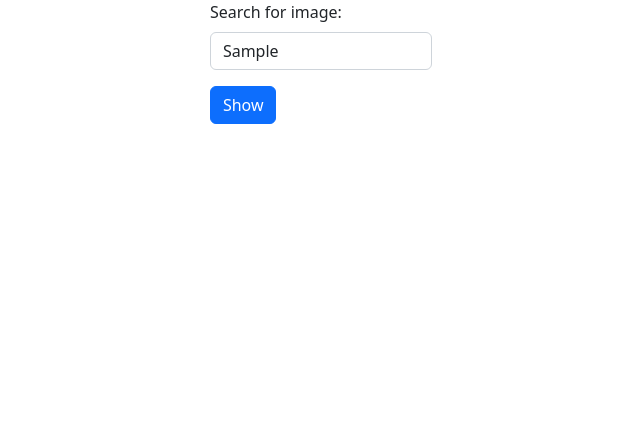
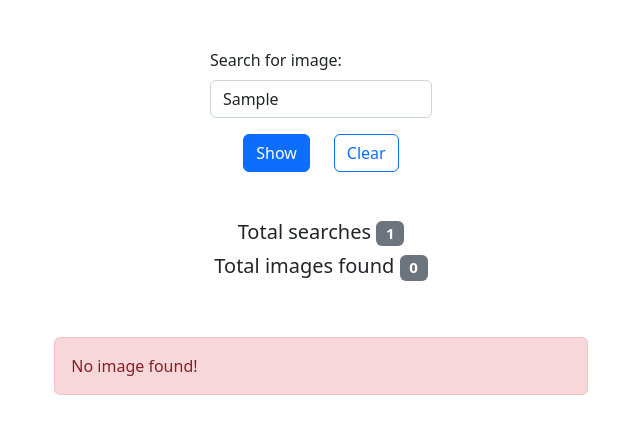
Before and after one commit to zivattias/React_useState_Practice, a React (Create React App) app: page / in a window 1280 px wide. Both pictures are taken after typing "Sample" into the empty fields and a click on the button "Show". Shown: the top 434 px of the page, without its empty margins (319-959 px from the left). Built offline with nearby package versions, Linux system fonts and the light colour scheme.

Commit message:
exercise submission

```diff
--- /dev/null
+++ b/src/ImgCounter/ImgCounter.js
@@ -0,0 +1,16 @@
+import Badge from "react-bootstrap/Badge";
+
+export default function ImgCounter(props) {
+    return (
+        <div className="d-flex justify-content-center align-items-center flex-column">
+            <h5>
+                Total searches{" "}
+                <Badge bg="secondary">{props.totalSearches}</Badge>
+            </h5>
+            <h5>
+                Total images found{" "}
+                <Badge bg="secondary">{props.imagesFound}</Badge>
+            </h5>
+        </div>
+    );
+}
--- a/src/SearchImg/SearchForm.js
+++ b/src/SearchImg/SearchForm.js
@@ -1,47 +1,113 @@
 import { useState } from "react";
 import { Button, Form, Stack } from "react-bootstrap";
-import {IMG_DATA} from "./imgsData.js"
+import Alert from "react-bootstrap/Alert";
+import ImgButtons from "../ImgButtons/ImgButtons.js";
+import ImgCounter from "../ImgCounter/ImgCounter.js";
+import { IMG_DATA } from "./imgsData.js";
 import SearchImg from "./SearchImg";
 
-
 export default function SearchForm(props) {
-
-    const [searchText, setSearchText] = useState("")
-    const [currImgUrl, setCurrImgUrl] = useState(null)
+    const [searchText, setSearchText] = useState("");
+    const [currImgUrl, setCurrImgUrl] = useState(null);
+    const [currImgIdx, setImgIdx] = useState(0);
+    const [totalSearches, setTotalSearches] = useState(0);
+    const [imagesFound, setImagesFound] = useState(0);
 
     const handleTextSubmit = (event) => {
-
-        event.preventDefault()
-        console.log(IMG_DATA)
+        event.preventDefault();
+        console.log(IMG_DATA);
 
         if (searchText.toLowerCase() in IMG_DATA) {
-            console.log(IMG_DATA.searchText)
-            setCurrImgUrl(IMG_DATA[searchText])
+            console.log(IMG_DATA.searchText);
+            // setCurrImgUrl(IMG_DATA[searchText][currImgIdx]);
+            if (Array.isArray(IMG_DATA[searchText])) {
+                setCurrImgUrl(IMG_DATA[searchText][0]);
+            } else {
+                setCurrImgUrl(IMG_DATA[searchText]);
+            }
+            setImagesFound((n) => n + 1);
+        } else {
+            setCurrImgUrl("NOT_FOUND");
         }
-    }
+        setTotalSearches((n) => n + 1);
+        setImgIdx(0);
+    };
 
-    return(
+    const handleResetButton = () => {
+        setCurrImgUrl(null);
+        setSearchText("");
+    };
+
+    const getImagesAmount = (searchText) => {
+        if (Array.isArray(IMG_DATA[searchText])) {
+            return IMG_DATA[searchText].length;
+        }
+        return 1;
+    };
+
+    const handleImagesIndex = (direction) => {
+        console.log(currImgIdx);
+        if (direction === "R") {
+            if (currImgIdx !== IMG_DATA[searchText].length - 1) {
+                setImgIdx((n) => n + 1);
+                setCurrImgUrl(IMG_DATA[searchText][currImgIdx + 1]);
+            }
+        } else if (direction === "L") {
+            if (currImgIdx !== 0) {
+                setImgIdx((n) => n - 1);
+                setCurrImgUrl(IMG_DATA[searchText][currImgIdx - 1]);
+            }
+        }
+        console.log(currImgIdx);
+    };
+
+    return (
         <Stack gap={5} className="col-md-5 mx-auto">
             <Form className="col-md-5 mx-auto" onSubmit={handleTextSubmit}>
                 <Form.Group className="mb-3">
-                    <Form.Label>Search for image:</Form.Label>
+                    <Form.Label className="mt-5">Search for image:</Form.Label>
                     {/* Controlled component */}
                     <Form.Control
                         type="text"
                         placeholder="Insert your text here"
                         value={searchText}
-                        onChange = {
-                            (event) => {setSearchText(event.target.value)}}
+                        onChange={(event) => {
+                            setSearchText(event.target.value);
+                        }}
                     />
                 </Form.Group>
-
-                <Button variant="primary" type="submit">Show</Button>
+                <div className="d-flex justify-content-center align-items-center">
+                    <Button className="me-4" variant="primary" type="submit">
+                        Show
+                    </Button>
+                    {currImgUrl && (
+                        <Button
+                            onClick={handleResetButton}
+                            variant="outline-primary"
+                            type="reset"
+                        >
+                            Clear
+                        </Button>
+                    )}
+                </div>
             </Form>
-
-            {currImgUrl &&
-                <SearchImg imgUrl={currImgUrl}/>
-            }
+            <ImgCounter
+                totalSearches={totalSearches}
+                imagesFound={imagesFound}
+            ></ImgCounter>
+            {currImgUrl === "NOT_FOUND" && (
+                <Alert variant="danger">No image found!</Alert>
+            )}
+            {currImgUrl !== "NOT_FOUND" && currImgUrl !== null && (
+                <>
+                    <SearchImg imgUrl={currImgUrl} />
+                    <ImgButtons
+                        onButtonClicked={handleImagesIndex}
+                        currIdx={currImgIdx + 1}
+                        arrLen={getImagesAmount(searchText)}
+                    ></ImgButtons>
+                </>
+            )}
         </Stack>
-    )
-
+    );
 }
--- a/src/SearchImg/SearchImg.js
+++ b/src/SearchImg/SearchImg.js
@@ -1,10 +1,15 @@
 import { Image } from "react-bootstrap";
 
 export default function SearchImg(props) {
-
-    console.log("Rendering SearchImg", props)
-    return(
-        <Image src={props.imgUrl} rounded fluid/>
-    )
-
+    console.log("Rendering SearchImg", props);
+    return (
+        <div className="d-flex justify-content-center align-items-center">
+            <Image
+                style={{ height: "200px", width: "200px", objectFit: "cover" }}
+                src={props.imgUrl}
+                rounded
+                fluid
+            />
+        </div>
+    );
 }
--- a/src/SearchImg/imgsData.js
+++ b/src/SearchImg/imgsData.js
@@ -1,7 +1,21 @@
 export const IMG_DATA = {
-    cat: 'https://hips.hearstapps.com/hmg-prod/images/cat-quotes-1563551892.jpg?crop=0.668xw:1.00xh;0.243xw,0&resize=980:*',
-    dog: 'https://cdn-6212c8e2c1ac198840e9c663.closte.com/wp-content/uploads/2023/02/koa-tomkings-puppies-1.jpg',
-    panda: 'https://www.daytondailynews.com/resizer/3r5j3rbmSG9jxOYA-nNoj4nhIEA=/814x458/cloudfront-us-east-1.images.arcpublishing.com/coxohio/PHH5LQ5HROV6AGQCR3B5ASG2NM.jpg',
-    monkey: 'https://mcdn.wallpapersafari.com/medium/82/15/pXhUb7.jpg',
-    giraffe: 'https://assets.nrdc.org/sites/default/files/styles/full_content--retina/public/media-uploads/9905972176_058687136b_o.jpg'
-}
+    cat: [
+        "https://hips.hearstapps.com/hmg-prod/images/cat-quotes-1563551892.jpg?crop=0.668xw:1.00xh;0.243xw,0&resize=980:*",
+        "https://images.unsplash.com/photo-1514888286974-6c03e2ca1dba?ixlib=rb-4.0.3&ixid=MnwxMjA3fDB8MHxwaG90by1wYWdlfHx8fGVufDB8fHx8&auto=format&fit=crop&w=2286&q=80",
+    ],
+    dog: [
+        "https://cdn-6212c8e2c1ac198840e9c663.closte.com/wp-content/uploads/2023/02/koa-tomkings-puppies-1.jpg",
+        "https://images.unsplash.com/photo-1543466835-00a7907e9de1?ixlib=rb-4.0.3&ixid=MnwxMjA3fDB8MHxwaG90by1wYWdlfHx8fGVufDB8fHx8&auto=format&fit=crop&w=1974&q=80",
+        "https://images.unsplash.com/photo-1587300003388-59208cc962cb?ixlib=rb-4.0.3&ixid=MnwxMjA3fDB8MHxwaG90by1wYWdlfHx8fGVufDB8fHx8&auto=format&fit=crop&w=2340&q=80",
+    ],
+    panda: [
+        "https://www.daytondailynews.com/resizer/3r5j3rbmSG9jxOYA-nNoj4nhIEA=/814x458/cloudfront-us-east-1.images.arcpublishing.com/coxohio/PHH5LQ5HROV6AGQCR3B5ASG2NM.jpg",
+        "https://images.unsplash.com/photo-1525382455947-f319bc05fb35?ixlib=rb-4.0.3&ixid=MnwxMjA3fDB8MHxwaG90by1wYWdlfHx8fGVufDB8fHx8&auto=format&fit=crop&w=1496&q=80",
+    ],
+    monkey: [
+        "https://mcdn.wallpapersafari.com/medium/82/15/pXhUb7.jpg",
+        "https://images.unsplash.com/photo-1540573133985-87b6da6d54a9?ixlib=rb-4.0.3&ixid=MnwxMjA3fDB8MHxwaG90by1wYWdlfHx8fGVufDB8fHx8&auto=format&fit=crop&w=2352&q=80",
+    ],
+    giraffe:
+        "https://assets.nrdc.org/sites/default/files/styles/full_content--retina/public/media-uploads/9905972176_058687136b_o.jpg",
+};
```
Also changed, not shown: src/ImgButtons/ImgButtons.js (added, +54 -0 lines), src/imgs/arrowLeft.png (added), src/imgs/arrowRight.png (added).
